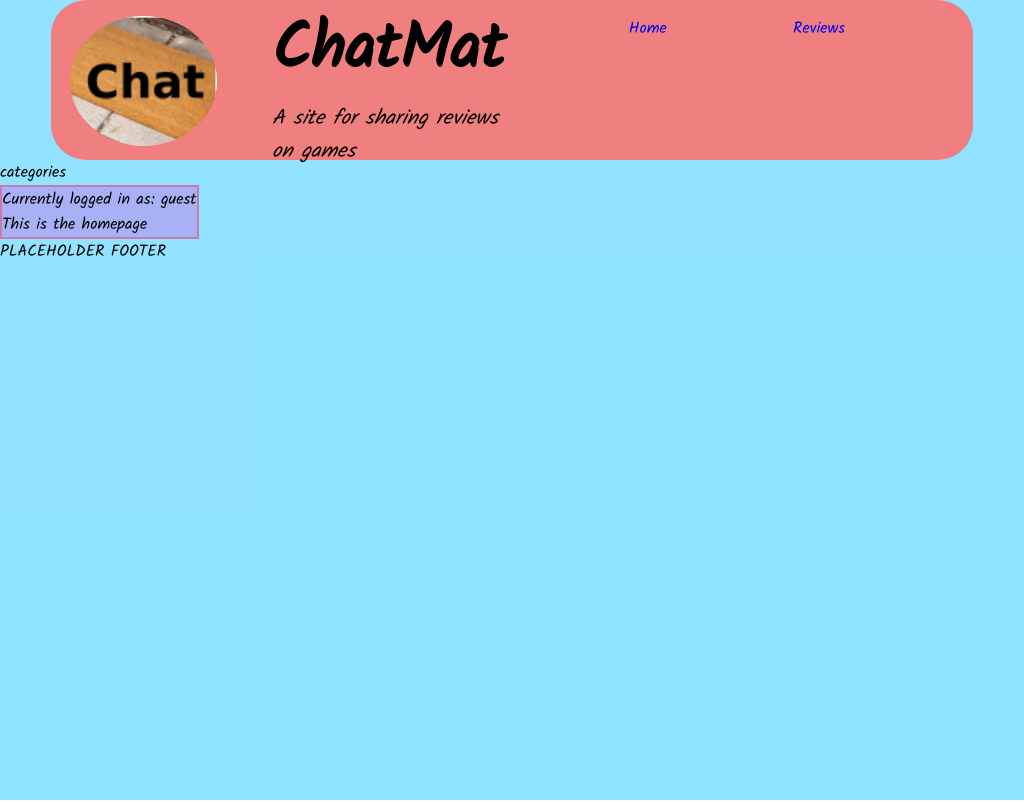
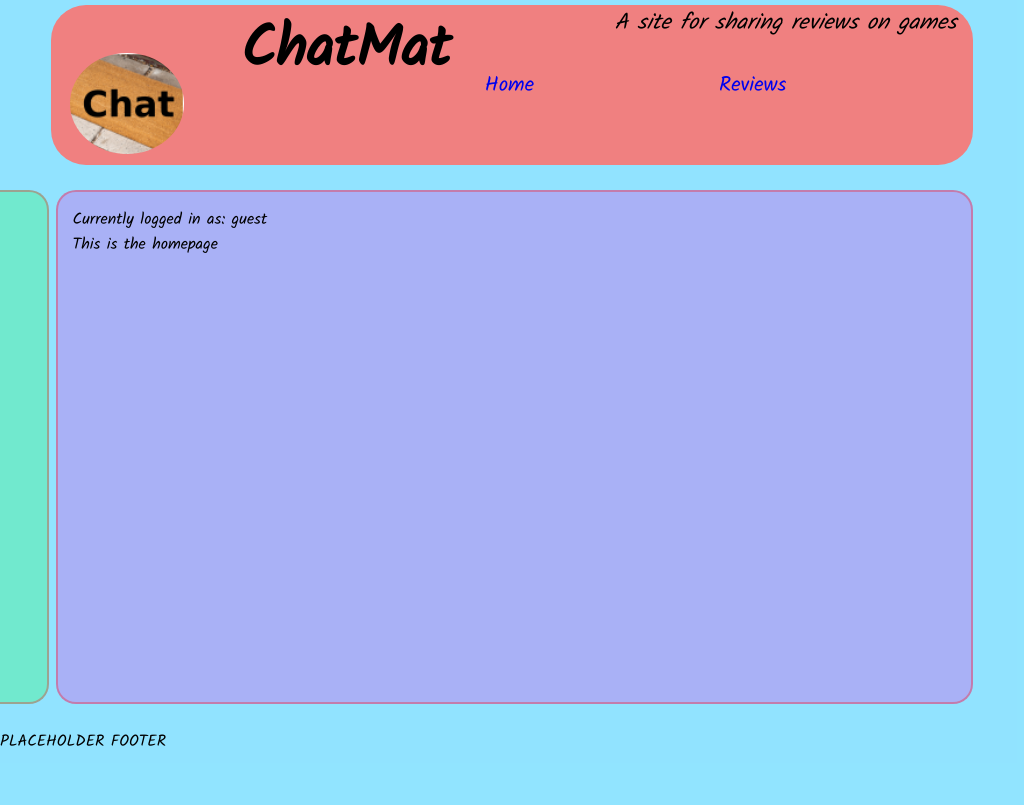
Before and after one commit to steve2116/fe-nc-games, a React (Vite) app: page / in a window 1024 px wide. Built offline with nearby package versions, Linux system fonts and the light colour scheme.

Commit message:
Responsiveness for all sizes done

```diff
--- a/src/components/App.jsx
+++ b/src/components/App.jsx
@@ -16,14 +16,21 @@ export default function App() {
             <div className={hoverClass}>
                 <div
                     onClick={() => {
-                        setHoverClass("hover-cats");
-                    }}
-                    onMouseLeave={() => {
-                        setHoverClass("content-container");
+                        setHoverClass((currHover) => {
+                            return currHover === "content-container"
+                                ? "hover-cats"
+                                : "content-container";
+                        });
                     }}
                     id="category-menu"
                 >
-                    <Categories />
+                    <div
+                        className={
+                            hoverClass === "content-container" ? "hidden" : ""
+                        }
+                    >
+                        <Categories />
+                    </div>
                 </div>
                 <main>
                     <Main />
--- a/src/designs/App.css
+++ b/src/designs/App.css
@@ -25,18 +25,115 @@ nav {
     margin: 0 auto;
 }
 
+button {
+    border-radius: 50%;
+    background-color: red;
+    color: white;
+}
+
 @media (max-width: 800px) {
     nav {
         width: 100%;
         height: 15vh;
     }
+
+    .content-container {
+        width: 85vw;
+        display: grid;
+        grid-template-rows: 5vh auto;
+        grid-template-columns: auto;
+        gap: 4vw;
+        justify-items: center;
+        margin: 25px auto 0;
+        transition: all 0.75s ease-in-out;
+    }
+
+    .hover-cats {
+        width: 85vw;
+        display: grid;
+        grid-template-rows: 75vh auto;
+        grid-template-columns: auto;
+        gap: 4vw;
+        justify-items: center;
+        margin: 25px auto 0;
+        transition: all 0.75s ease-in-out;
+    }
+
+    #category-menu {
+        grid-area: 1 / 1 / 2 / 2;
+        width: 50%;
+        padding: 15px;
+        padding-left: 115px;
+        border-radius: 20px;
+        transition: all 0.6s ease-in-out;
+        background-color: rgba(0, 255, 34, 0.219);
+        border: 2px solid rgba(255, 0, 0, 0.303);
+        box-sizing: content-box;
+    }
+
+    main {
+        grid-area: 2 / 1 / 3 / 2;
+        width: 100%;
+        height: auto;
+        min-height: 60vh;
+        padding: 15px;
+        border-radius: 20px;
+    }
 }
 
-@media (min-width: 800px) and (max-width: 1200px) {
+@media (min-width: 800px) and (max-width: 1199px) {
+    #root {
+        padding-top: 5px;
+    }
+
     nav {
         width: 90%;
         height: 20vh;
         border-radius: 35px;
+    }
+
+    .content-container {
+        width: 95vw;
+        display: grid;
+        grid-template-rows: auto;
+        grid-template-columns: 5% auto;
+        gap: 4vw;
+        justify-items: right;
+        margin: 25px 0;
+        transition: all 0.75s ease-in-out;
+    }
+
+    .hover-cats {
+        width: 95vw;
+        display: grid;
+        grid-template-rows: auto;
+        grid-template-columns: min(30%, 400px) auto;
+        gap: 4vw;
+        justify-items: right;
+        margin: 25px 0;
+        transition: all 0.75s ease-in-out;
+    }
+
+    #category-menu {
+        grid-area: 1 / 1 / 2 / 2;
+        display: inline-block;
+        width: min(26vw, 350px);
+        min-height: 60vh;
+        padding: 15px;
+        padding-left: 10vw;
+        border-radius: 20px;
+        transition: all 0.6s ease-in-out;
+        background-color: rgba(0, 255, 34, 0.219);
+        border: 2px solid rgba(255, 0, 0, 0.303);
+        box-sizing: content-box;
+    }
+
+    main {
+        grid-area: 1 / 2 / 2 / 3;
+        width: 100%;
+        min-height: 60vh;
+        padding: 15px;
+        border-radius: 20px;
     }
 }
 
@@ -54,7 +151,7 @@ nav {
         width: 95vw;
         display: grid;
         grid-template-rows: auto;
-        grid-template-columns: 5% 92% auto;
+        grid-template-columns: 5% auto;
         gap: 4vw;
         justify-items: right;
         margin: 25px 0;
@@ -65,7 +162,7 @@ nav {
         width: 95vw;
         display: grid;
         grid-template-rows: auto;
-        grid-template-columns: 30% 67% auto;
+        grid-template-columns: min(30%, 400px) auto;
         gap: 4vw;
         justify-items: right;
         margin: 25px 0;
@@ -75,10 +172,10 @@ nav {
     #category-menu {
         grid-area: 1 / 1 / 2 / 2;
         display: inline-block;
-        width: 500px;
+        width: min(26vw, 350px);
         min-height: 60vh;
         padding: 15px;
-        padding-left: 115px;
+        padding-left: 10vw;
         border-radius: 20px;
         transition: all 0.6s ease-in-out;
         background-color: rgba(0, 255, 34, 0.219);
--- a/src/designs/Navbar.css
+++ b/src/designs/Navbar.css
@@ -9,20 +9,12 @@ nav {
     border-radius: 50%;
 }
 
-nav > img {
-    grid-row: 2 / 11;
-    grid-column: 3 / 15;
-    height: 90%;
-}
-
 nav > section {
     grid-row: 1 / 11;
     grid-column: 20 / 50;
 }
 
 nav > div {
-    grid-row: 2 / 11;
-    grid-column: 50 / 101;
     display: flex;
     justify-content: space-evenly;
     flex-wrap: wrap;
@@ -32,48 +24,111 @@ nav > section > p {
     font-style: italic;
 }
 
-@media (max-width: 800px) {
+@media (max-width: 799px) {
+    nav > img {
+        grid-row: 4 / 11;
+        grid-column: 3 / 15;
+        height: 90%;
+    }
+
+    nav > section {
+        grid-row: 1 / 3;
+        grid-column: 3 / 101;
+        display: flex;
+        flex-direction: row;
+        justify-content: space-between;
+        align-items: flex-start;
+        padding: 0 15px;
+    }
+
+    nav > div {
+        grid-row: 4 / 11;
+        grid-column: 25 / 101;
+        display: flex;
+        justify-content: space-evenly;
+        flex-wrap: wrap;
+    }
+
     nav > section > h1 {
-        font-size: 1em;
+        font-size: 1.6em;
+        display: inline-block;
+        margin-right: 10px;
     }
 
     nav > section > p {
-        font-size: 0.8em;
+        font-size: 0.9em;
+        display: inline-block;
+        margin-left: 10px;
+    }
+
+    nav > div > a {
+        font-size: 1.3em;
+        height: 30px;
     }
 }
 
 @media (min-width: 800px) and (max-width: 1200px) {
+    nav > img {
+        grid-row: 4 / 11;
+        grid-column: 3 / 15;
+        height: 90%;
+    }
+
     nav > section {
-        grid-row: 1 / 11;
-        grid-column: 25 / 50;
+        grid-row: 1 / 3;
+        grid-column: 20 / 101;
+        display: flex;
+        flex-direction: row;
+        justify-content: space-between;
+        align-items: flex-start;
+        padding: 0 15px;
+    }
+
+    nav > div {
+        grid-row: 5 / 11;
+        grid-column: 28 / 101;
+        display: flex;
+        justify-content: space-evenly;
+        flex-wrap: wrap;
     }
 
     nav > section > h1 {
-        font-size: 4em;
+        font-size: 3.6em;
     }
 
     nav > section > p {
-        font-size: 1.3em;
+        font-size: 1.4em;
     }
 
     nav > div > a {
-        font-size: 2em;
-        height: 55px;
+        font-size: 1.8em;
+        height: 45px;
         transition: all 0.15s ease-in-out;
     }
     nav > div > a:hover {
-        font-size: 2.4em;
+        font-size: 2.2em;
         transition: all 0.2s ease-in-out;
     }
 }
 
 @media (min-width: 1200px) {
+    nav > img {
+        grid-row: 2 / 11;
+        grid-column: 3 / 15;
+        height: 90%;
+    }
+
     nav > section {
+        grid-row: 1 / 11;
         grid-column: 20 / 55;
     }
 
     nav > div {
+        grid-row: 2 / 11;
         grid-column: 55 / 101;
+        display: flex;
+        justify-content: space-evenly;
+        flex-wrap: wrap;
     }
 
     nav > section > h1 {
--- a/src/designs/ReviewList.css
+++ b/src/designs/ReviewList.css
@@ -1,3 +1,54 @@
+@media (max-width: 799px) {
+    main > ul {
+        width: 100%;
+        height: auto;
+        display: flex;
+        flex-direction: column;
+        justify-content: space-evenly;
+        align-items: center;
+        flex-wrap: nowrap;
+    }
+
+    .list-review {
+        height: 50vw;
+        width: 50vw;
+        padding: 3px;
+        margin: 3vw;
+        border: 1px solid red;
+        text-align: center;
+    }
+
+    .list-review > img {
+        max-width: 40vw;
+        max-height: 30vw;
+    }
+}
+
+@media (min-width: 800px) and (max-width: 1199px) {
+    main > ul {
+        width: 100%;
+        display: flex;
+        flex-direction: row;
+        justify-content: space-evenly;
+        flex-wrap: wrap;
+    }
+
+    .list-review {
+        height: 30vw;
+        width: 30vw;
+        padding: 5px;
+        margin: 3vw;
+        border: 1px solid red;
+        text-align: center;
+    }
+
+    .list-review > img {
+        max-width: 27vw;
+        max-height: 20vw;
+    }
+}
+
+@media (min-width: 1200px) {
     main > ul {
         width: 100%;
         display: flex;
@@ -12,9 +63,11 @@ main > ul {
         width: 20vw;
         padding: 5px;
         border: 1px solid red;
+        text-align: center;
     }
 
     .list-review > img {
         max-width: 20vw;
         max-height: 20vw;
     }
+}
```
Lines whose indentation alone changed are shown as unchanged.
